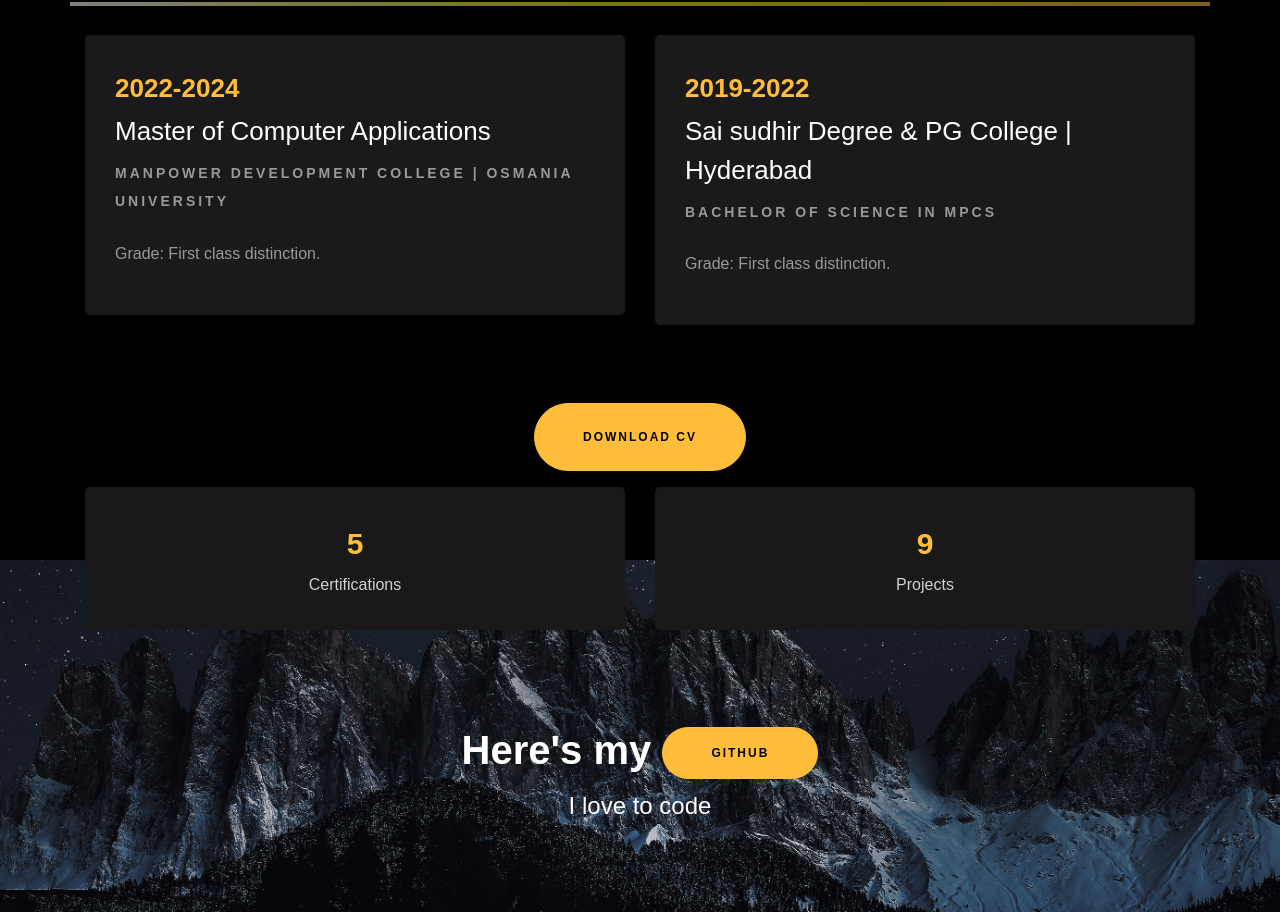
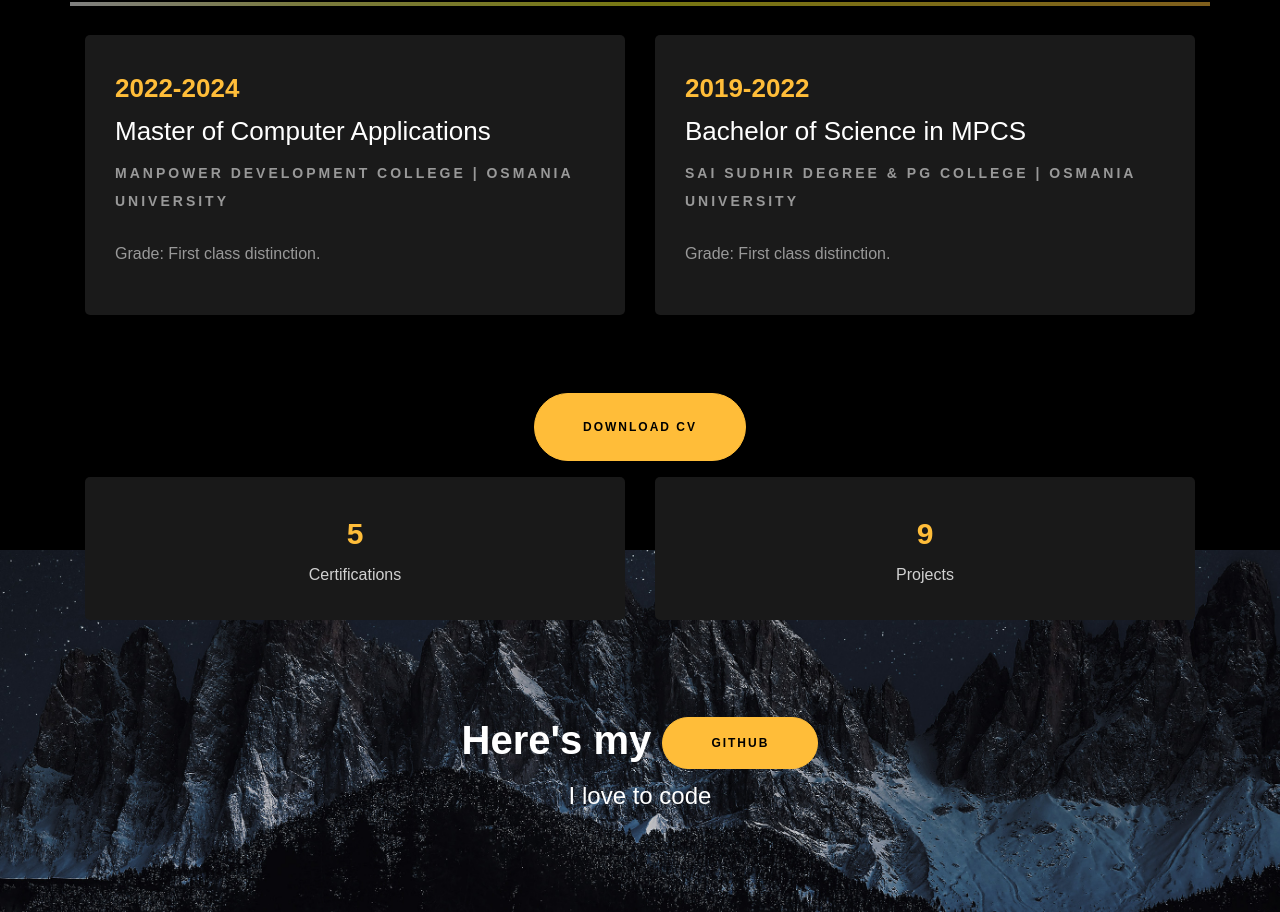
Before and after one commit to saikumar1404/sai-portfolio, a plain HTML site: page index.html in a window 1280 px wide. Shown: the part 2681-3593 px from the top of the page. Drawn offline with Linux system fonts and the light colour scheme; files whose address does not match are found by name.

Commit message:
Update index.html

```diff
--- a/index.html
+++ b/index.html
@@ -427,8 +427,8 @@
           <div class="col-md-6">
             <div class="resume-wrap ftco-animate">
               <span class="date">2019-2022</span>
-              <h2>Sai sudhir Degree & PG College | Hyderabad</h2>
-              <span class="position">Bachelor of Science in MPCS  </span>
+              <h2>Bachelor of Science in MPCS </h2>
+              <span class="position">Sai sudhir Degree & PG College | Osmania University </span>
               <p class="mt-4">Grade: First class distinction.</p>
             </div>
           </div>
```
